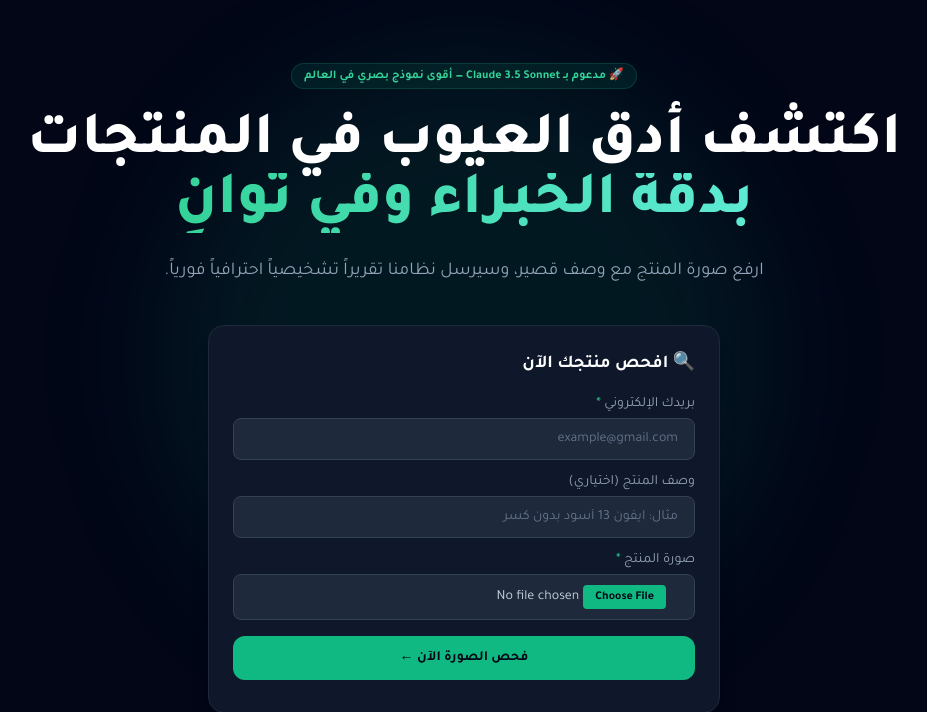
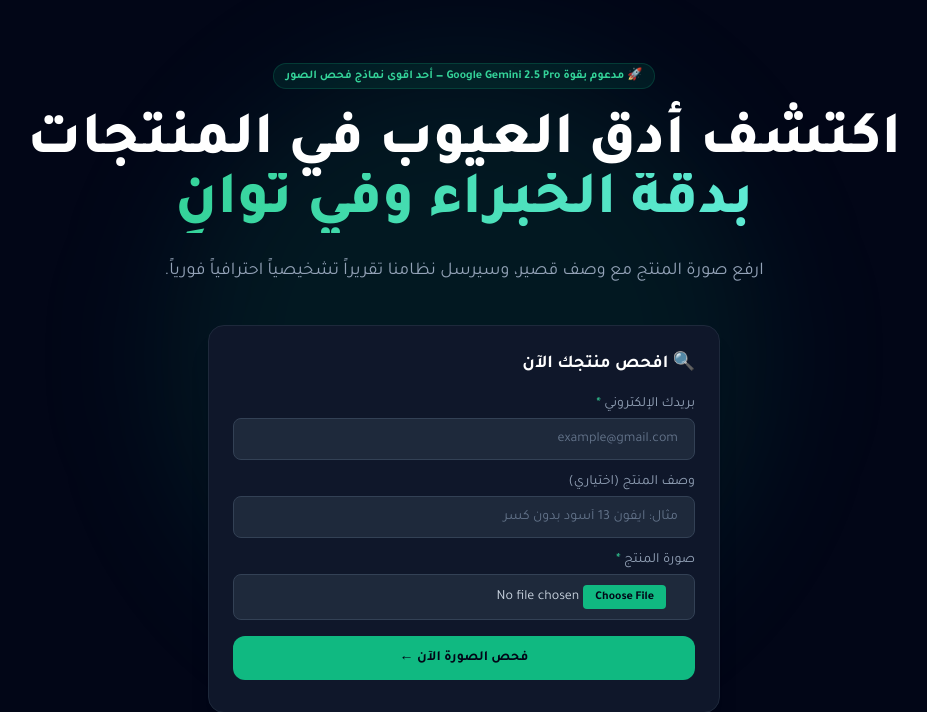
Before and after one commit to muhannadd0594-s/ai-inspector-2, a Flask app: page / in a window 1280 px wide. Shown: the part 65-777 px from the top of the page, without its empty margins (176-1103 px from the left). Run offline with Flask 3, Linux system fonts and the light colour scheme; some libraries are stand-ins or nearby versions.

Commit message:
Update index.html

```diff
--- a/templates/index.html
+++ b/templates/index.html
@@ -36,7 +36,7 @@
     <div class="w-[600px] h-[600px] bg-emerald-500/10 rounded-full blur-3xl"></div>
   </div>
   <span class="inline-flex items-center gap-2 px-3 py-1 rounded-full bg-emerald-500/10 border border-emerald-500/20 text-emerald-400 text-xs font-semibold mb-6">
-    🚀 مدعوم بـ Claude 3.5 Sonnet — أقوى نموذج بصري في العالم
+    🚀 مدعوم بقوة Google Gemini 2.5 Pro — أحد اقوى نماذج فحص الصور
   </span>
   <h1 class="text-4xl sm:text-6xl font-extrabold text-white leading-tight max-w-4xl mx-auto mb-6">
     اكتشف أدق العيوب في المنتجات
```
